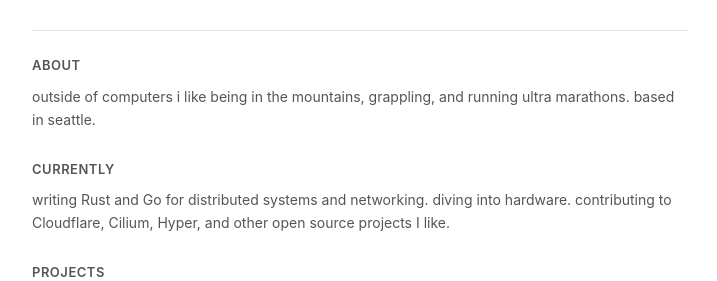
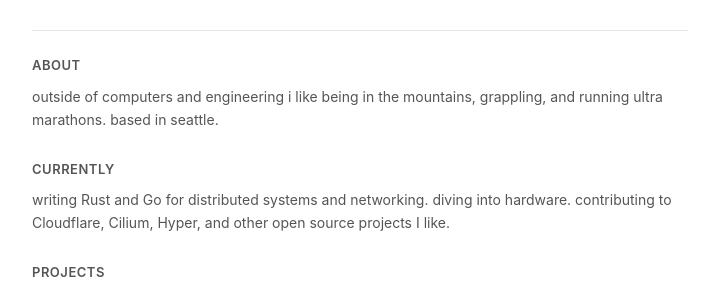
Before and after one commit to HueCodes/HueCodes.github.io, a Jekyll site: the page built from index.md, in a window 1280 px wide. Shown: the part 215-496 px from the top of the page, without its empty margins (280-997 px from the left). Built offline with Jekyll 4.4.1, drawn with Linux system fonts in a browser that asks for light colours.

Commit message:
Expand about intro to include engineering

```diff
--- a/index.md
+++ b/index.md
@@ -26,7 +26,7 @@ title: home
 
 <div class="section">
   <h2>about</h2>
-  <p>outside of computers i like being in the mountains, grappling, and running ultra marathons. based in seattle.</p>
+  <p>outside of computers and engineering i like being in the mountains, grappling, and running ultra marathons. based in seattle.</p>
 </div>
 
 <div class="section">
```
